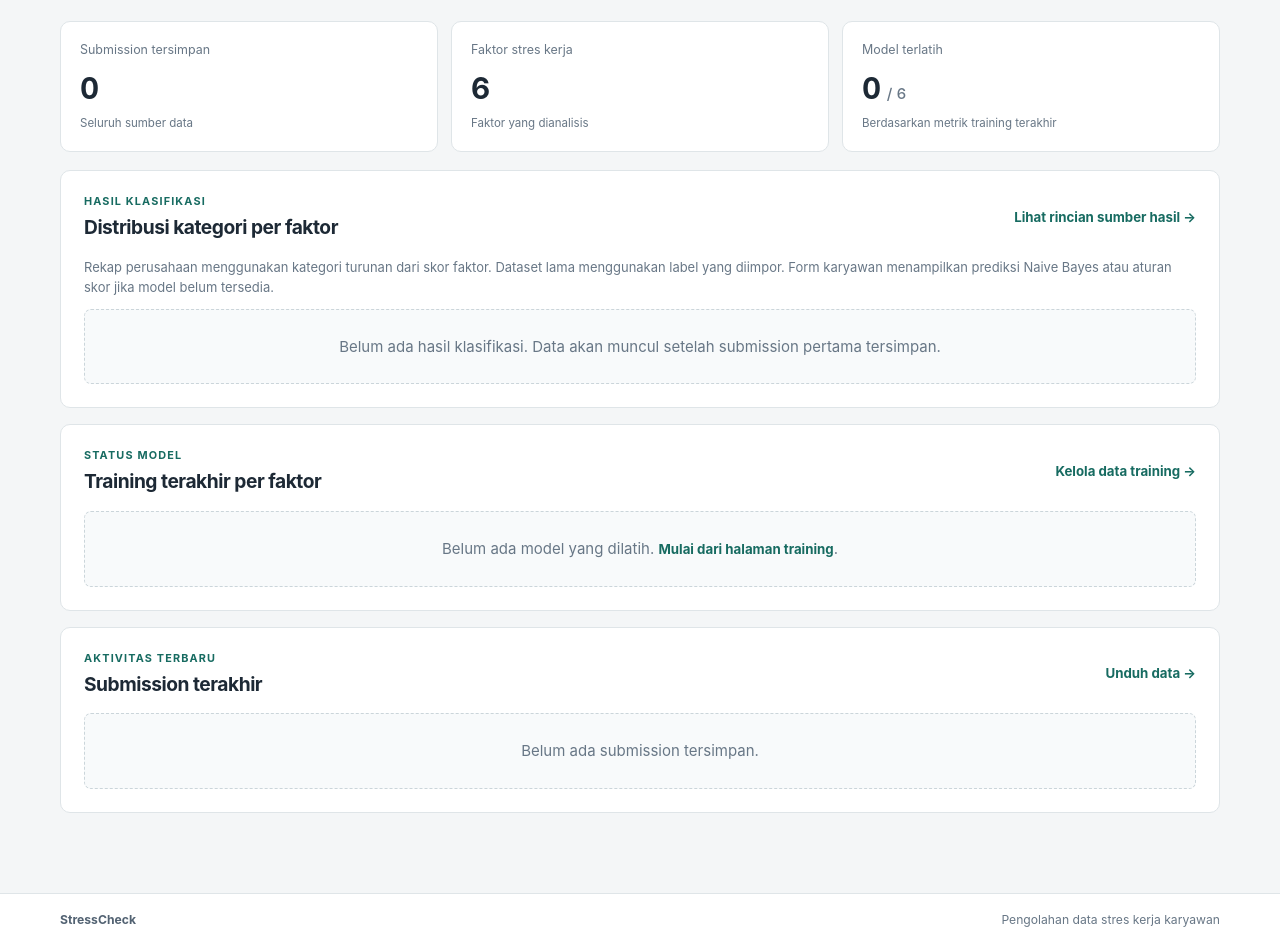
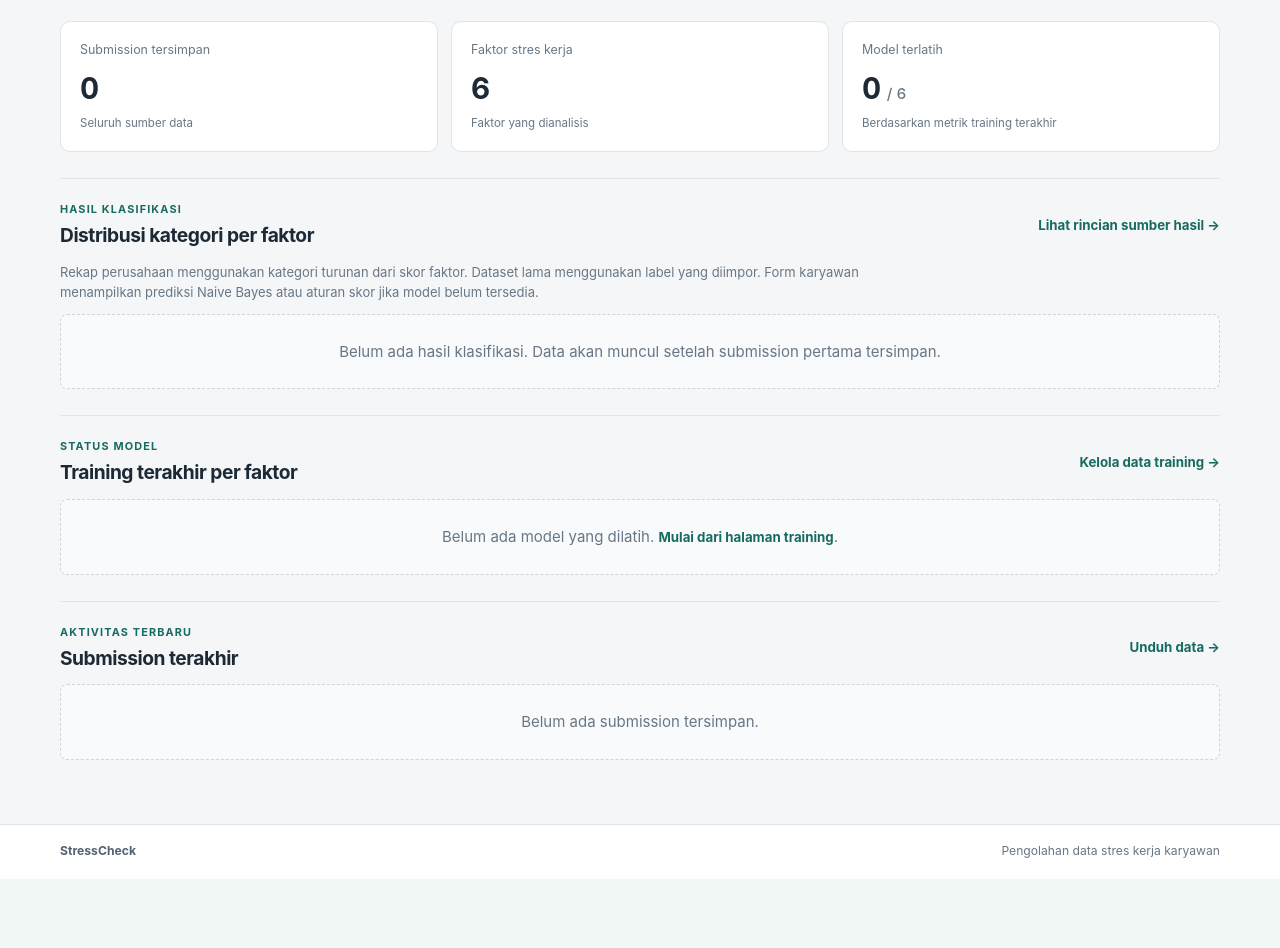
Before and after one commit to erenjeger/stress-level-classification-NB, a Flask app: page /admin in a window 1280 px wide. Shown: the part 206-1154 px from the top of the page. After the commit the page ends 1085 px from the top, so only its background shows below. Run offline with Flask 3, Linux system fonts and the light colour scheme; the visitor is signed in with stand-in values (Sample User, id 1); data that the repository does not hold is empty; some libraries are stand-ins or nearby versions.

Commit message:
Use flat report sections on admin dashboard

```diff
--- a/templates/admin_dashboard.html
+++ b/templates/admin_dashboard.html
@@ -31,7 +31,7 @@
   </article>
 </section>
 
-<section class="panel section-panel">
+<section class="dashboard-section">
   <div class="section-heading">
     <div>
       <p class="eyebrow">HASIL KLASIFIKASI</p>
@@ -57,7 +57,7 @@
   {% endif %}
 </section>
 
-<section class="panel section-panel">
+<section class="dashboard-section">
   <div class="section-heading">
     <div>
       <p class="eyebrow">STATUS MODEL</p>
@@ -86,7 +86,7 @@
   {% endif %}
 </section>
 
-<section class="panel section-panel">
+<section class="dashboard-section">
   <div class="section-heading">
     <div>
       <p class="eyebrow">AKTIVITAS TERBARU</p>
```
